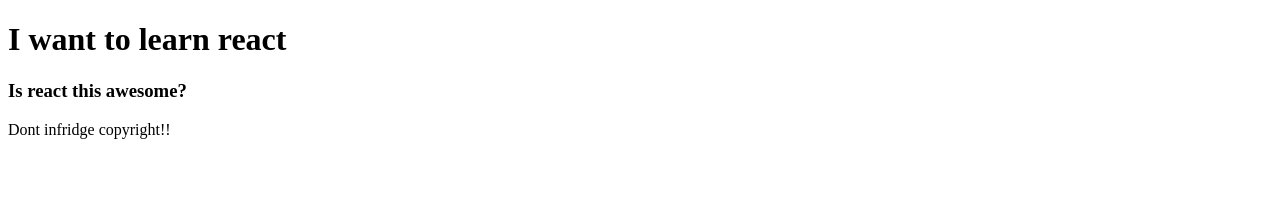
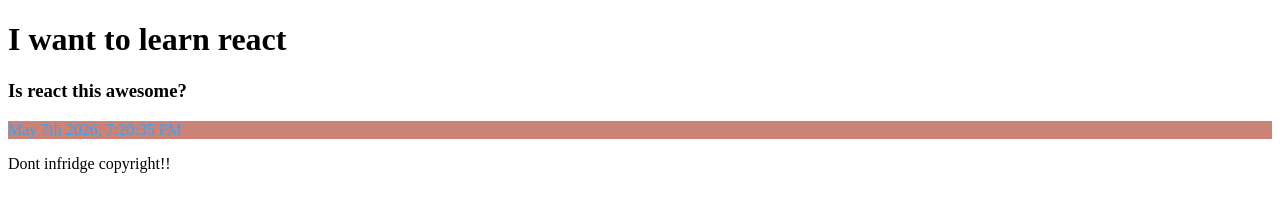
Before and after one commit to kamaukimani/learn-react, a website with bundled scripts: page index.html in a window 1280 px wide. Built offline with nearby package versions, Linux system fonts and the light colour scheme.

Commit message:
update files

```diff
--- a/index.html
+++ b/index.html
@@ -4,7 +4,8 @@
     <meta charset="UTF-8">
     <meta name="viewport" content="width=device-width, initial-scale=1.0">
     <title>Learn React</title>
-    <script src="./index.js" defer></script>
+    <!-- <script src="./index.js" defer></script> -->
+    <script src="dist/out.js" defer></script>
 </head>
 <body>
     <header>
@@ -14,6 +15,7 @@
         <div>
             <h3>Is react this awesome?</h3>
         </div>
+        <div id="clock"></div>
     </main>
     <footer>
         <p>Dont infridge copyright!!</p>
--- a/index.js
+++ b/index.js
@@ -1 +1,16 @@
-console.log("Are we conected to start learning react!!")
+console.log("Are we conected to start learning react!!");
+import format from "./node_modules/date-fns/esm/format/index.js";
+
+function displayTime() {
+  const clock = document.querySelector("#clock");
+  //console.log(clock)
+  clock.textContent = format(new Date(), "MMMM do yyyy, h:mm:ss a");
+  setInterval(function () {
+    clock.textContent = format(new Date(), "MMMM do yyyy, h:mm:ss a");
+    clock.style.color = "#" + Math.floor(Math.random() * 16777215).toString(16);
+    clock.style.backgroundColor =
+      "#" + Math.floor(Math.random() * 16777215).toString(16);
+  }, 1000);
+}
+
+displayTime();
```
Also changed, not shown: package.json (added, +26 -0 lines), dist/out.js (added), 1 other file.
